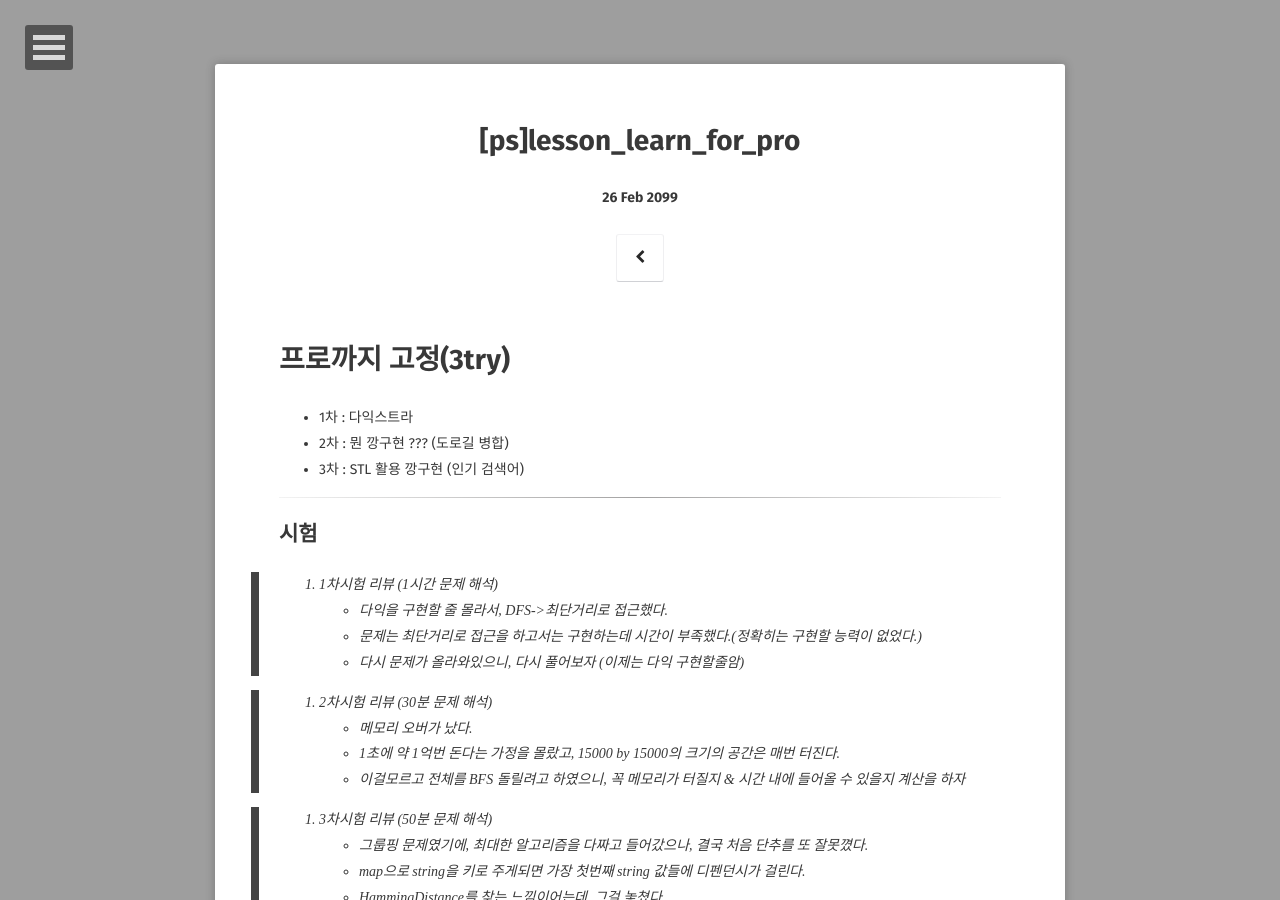
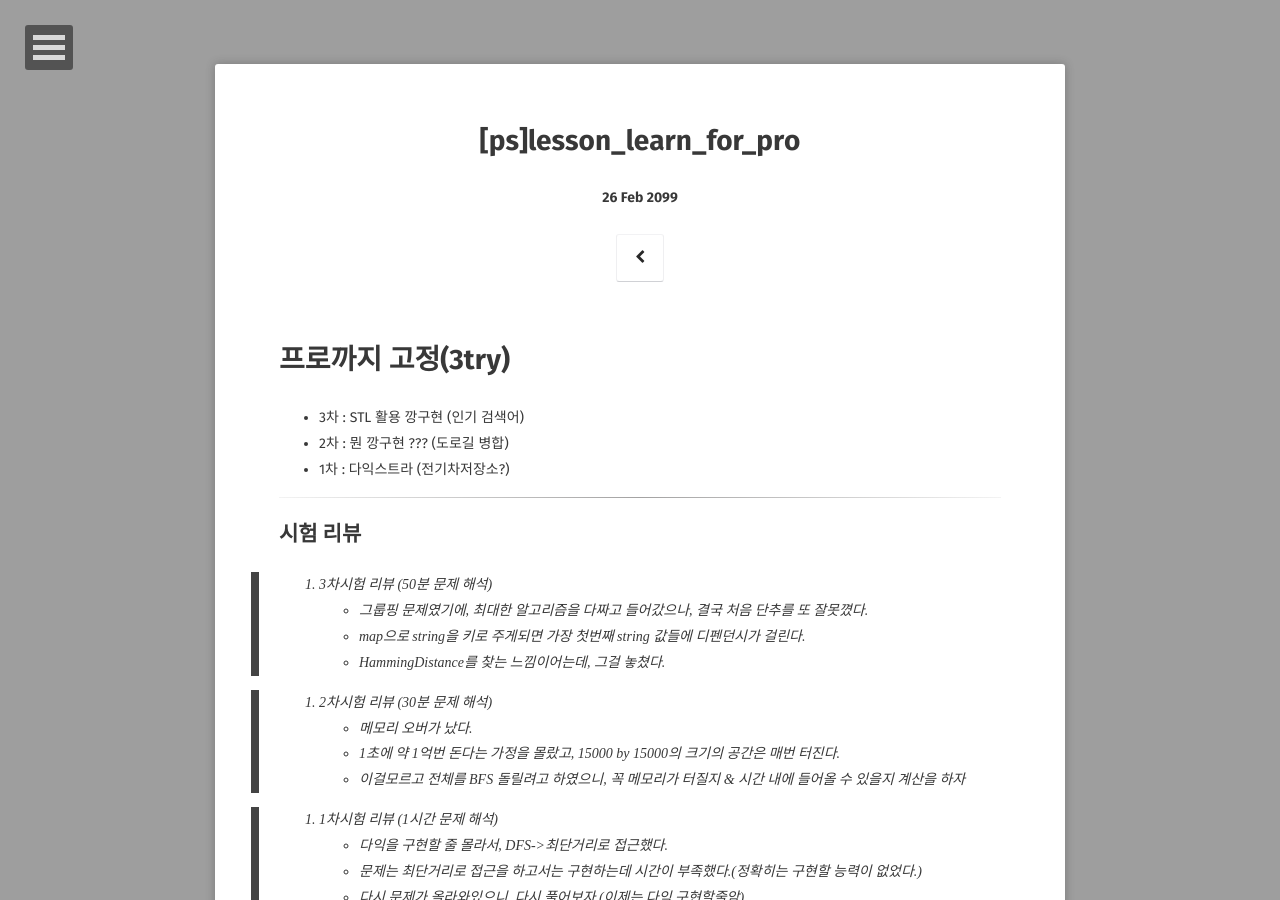
Before and after one commit to leesk212/leesk212.github.io, a Jekyll site: the page built from _posts/2099-02-26-[PS]lesson_learn_for_pro.md, in a window 1280 px wide and 900 px high. Built offline with Jekyll 4.4.1, drawn with Linux system fonts in a browser that asks for light colours; some web fonts are replaced; our own code applies the rules of GitHub Pages for plain Markdown files; comment, search, counter and statistics services are not loaded.

Commit message:
Update 2099-02-26-[PS]lesson_learn_for_pro.md

```diff
--- a/_posts/2099-02-26-[PS]lesson_learn_for_pro.md
+++ b/_posts/2099-02-26-[PS]lesson_learn_for_pro.md
@@ -1,27 +1,33 @@
 # 프로까지 고정(3try)
-- 1차 : 다익스트라
+
+- 3차 : STL 활용 깡구현 (인기 검색어)
 - 2차 : 뭔 깡구현 ??? (도로길 병합)
-- 3차 : STL 활용 깡구현 (인기 검색어)
+- 1차 : 다익스트라 (전기차저장소?)
+
 
 ---
 
 
-## 시험
+## 시험 리뷰
+
+> 3. 3차시험 리뷰 (50분 문제 해석)
+* 그룹핑 문제였기에, 최대한 알고리즘을 다짜고 들어갔으나, 결국 처음 단추를 또 잘못꼈다.
+* map으로 string을 키로 주게되면 가장 첫번째 string 값들에 디펜던시가 걸린다.
+* HammingDistance를 찾는 느낌이어는데, 그걸 놓쳤다.
+
+> 2. 2차시험 리뷰 (30분 문제 해석)
+* 메모리 오버가 났다.
+* 1초에 약 1억번 돈다는 가정을 몰랐고, 15000 by 15000의 크기의 공간은 매번 터진다.
+* 이걸모르고 전체를 BFS 돌릴려고 하였으니, 꼭 메모리가 터질지 & 시간 내에 들어올 수 있을지 계산을 하자
+
 
 > 1. 1차시험 리뷰 (1시간 문제 해석)
 * 다익을 구현할 줄 몰라서, DFS->최단거리로 접근했다.
 * 문제는 최단거리로 접근을 하고서는 구현하는데 시간이 부족했다.(정확히는 구현할 능력이 없었다.)
 * 다시 문제가 올라와있으니, 다시 풀어보자 (이제는 다익 구현할줄암)
 
-> 2. 2차시험 리뷰 (30분 문제 해석)
-* 메모리 오버가 났다.
-* 1초에 약 1억번 돈다는 가정을 몰랐고, 15000 by 15000의 크기의 공간은 매번 터진다.
-* 이걸모르고 전체를 BFS 돌릴려고 하였으니, 꼭 메모리가 터질지 & 시간 내에 들어올 수 있을지 계산을 하자
 
-> 3. 3차시험 리뷰 (50분 문제 해석)
-* 그룹핑 문제였기에, 최대한 알고리즘을 다짜고 들어갔으나, 결국 처음 단추를 또 잘못꼈다.
-* map으로 string을 키로 주게되면 가장 첫번째 string 값들에 디펜던시가 걸린다.
-* HammingDistance를 찾는 느낌이어는데, 그걸 놓쳤다.
+
 
 
 ## 알고리즘
```
